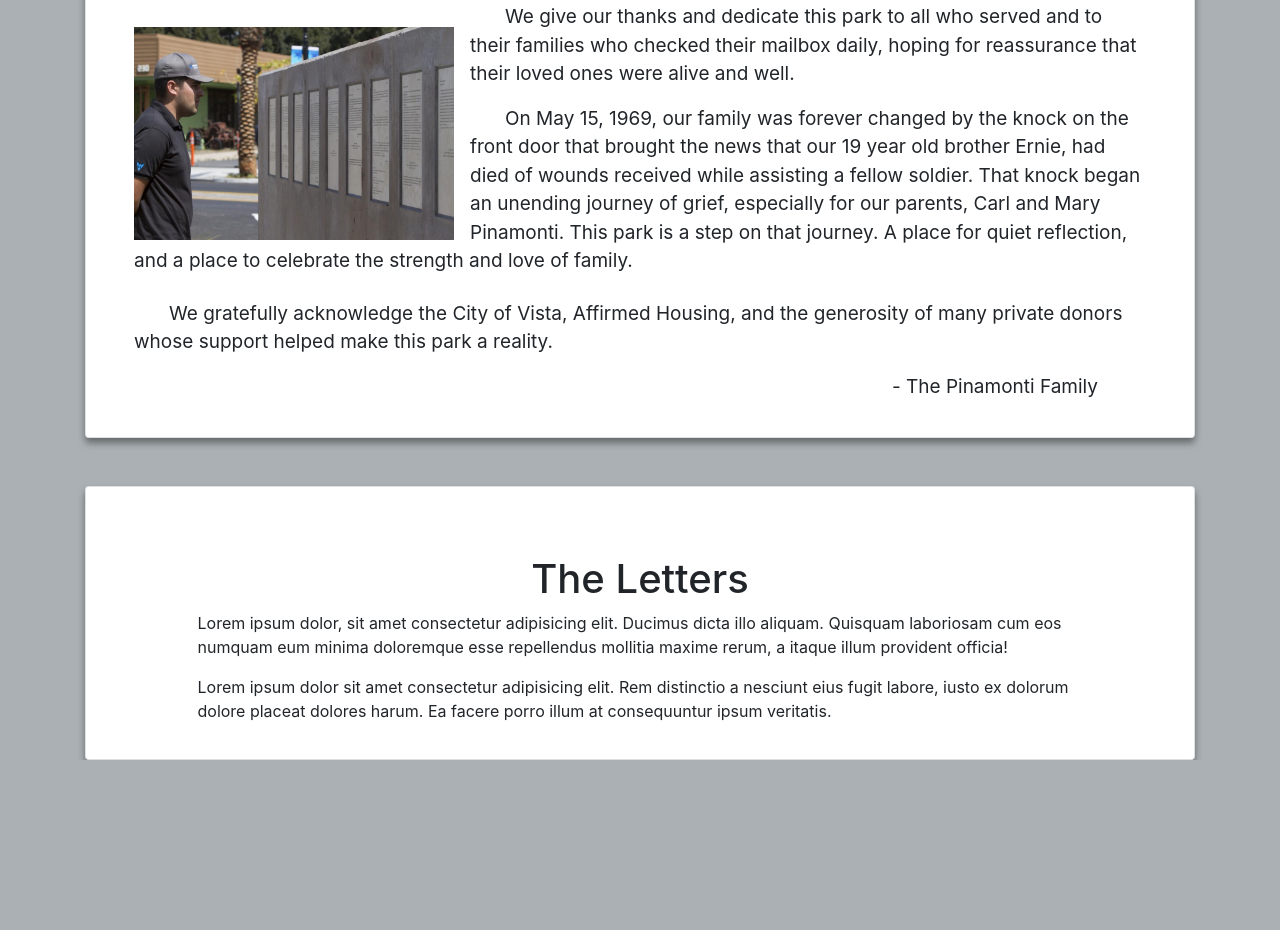
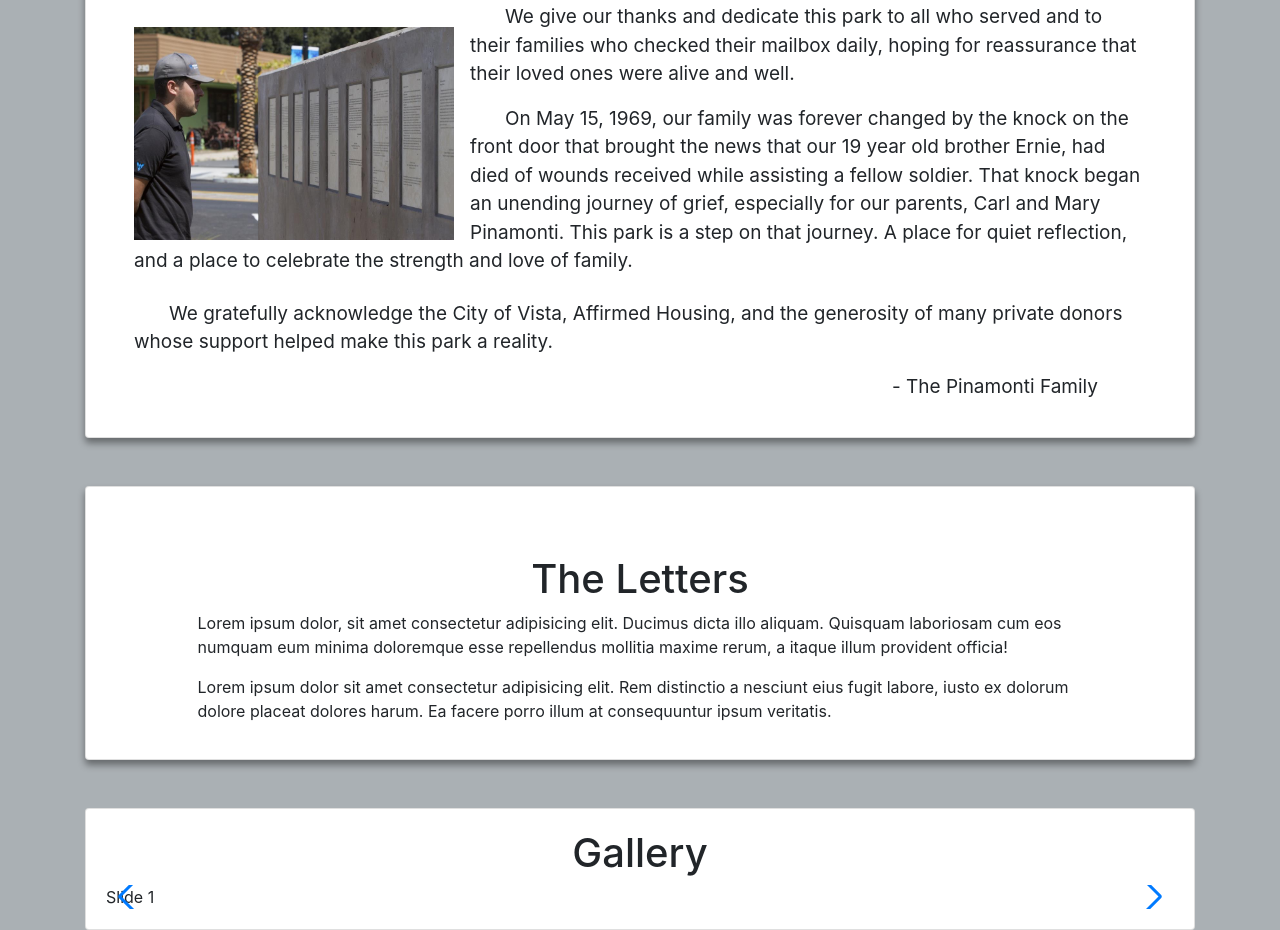
Before and after one commit to KGorham05/vmp, a website: page index.html in a window 1280 px wide. Shown: the part 1100-2030 px from the top of the page. Before the commit the page ends 1860 px from the top, so only its background shows below. Drawn offline with nearby package versions, Linux system fonts and the light colour scheme.

Commit message:
added basic swiper components

```diff
--- a/index.html
+++ b/index.html
@@ -5,6 +5,9 @@
     <!-- Required meta tags -->
     <meta charset="utf-8">
     <meta name="viewport" content="width=device-width, initial-scale=1, shrink-to-fit=no">
+
+    <!-- SwiperCSS -->
+    <link rel="stylesheet" href="./node_modules/swiper/css/swiper.min.css">
 
     <!-- Bootstrap CSS -->
     <link rel="stylesheet" href="https://stackpath.bootstrapcdn.com/bootstrap/4.4.1/css/bootstrap.min.css"
@@ -116,7 +119,7 @@
                 </div>
             </div>
 
-        <!-- End about Card -->
+            <!-- End about Card -->
         </div>
 
         <!-- Letters Card -->
@@ -147,9 +150,35 @@
             </div>
         </div>
 
+        <div class="card mt-5">
+            <div class="card-body">
+                <h1 class="text-center">Gallery</h1>
+
+                <div class="swiper-container">
+                <!-- Additional required wrapper -->
+                <div class="swiper-wrapper">
+                    <!-- Slides -->
+                    <div class="swiper-slide">Slide 1</div>
+                    <div class="swiper-slide">Slide 2</div>
+                    <div class="swiper-slide">Slide 3</div>
+                    ...
+                </div>
+                <!-- If we need pagination -->
+                <div class="swiper-pagination"></div>
+
+                <!-- If we need navigation buttons -->
+                <div class="swiper-button-prev"></div>
+                <div class="swiper-button-next"></div>
+
+                <!-- If we need scrollbar -->
+                <div class="swiper-scrollbar"></div>
+            </div>
+        </div>
+    </div>
 
 
-        <!-- End Main Container -->
+
+    <!-- End Main Container -->
     </div>
 
 
@@ -159,7 +188,8 @@
 
 
 
-
+    <!-- Swiper -->
+    <script src="./node_modules/swiper/js/swiper.min.js"></script>
     <!-- JavaScript -->
     <script src="./assets/js/app.js"></script>
     <!-- jQuery first, then Popper.js, then Bootstrap JS -->
```
